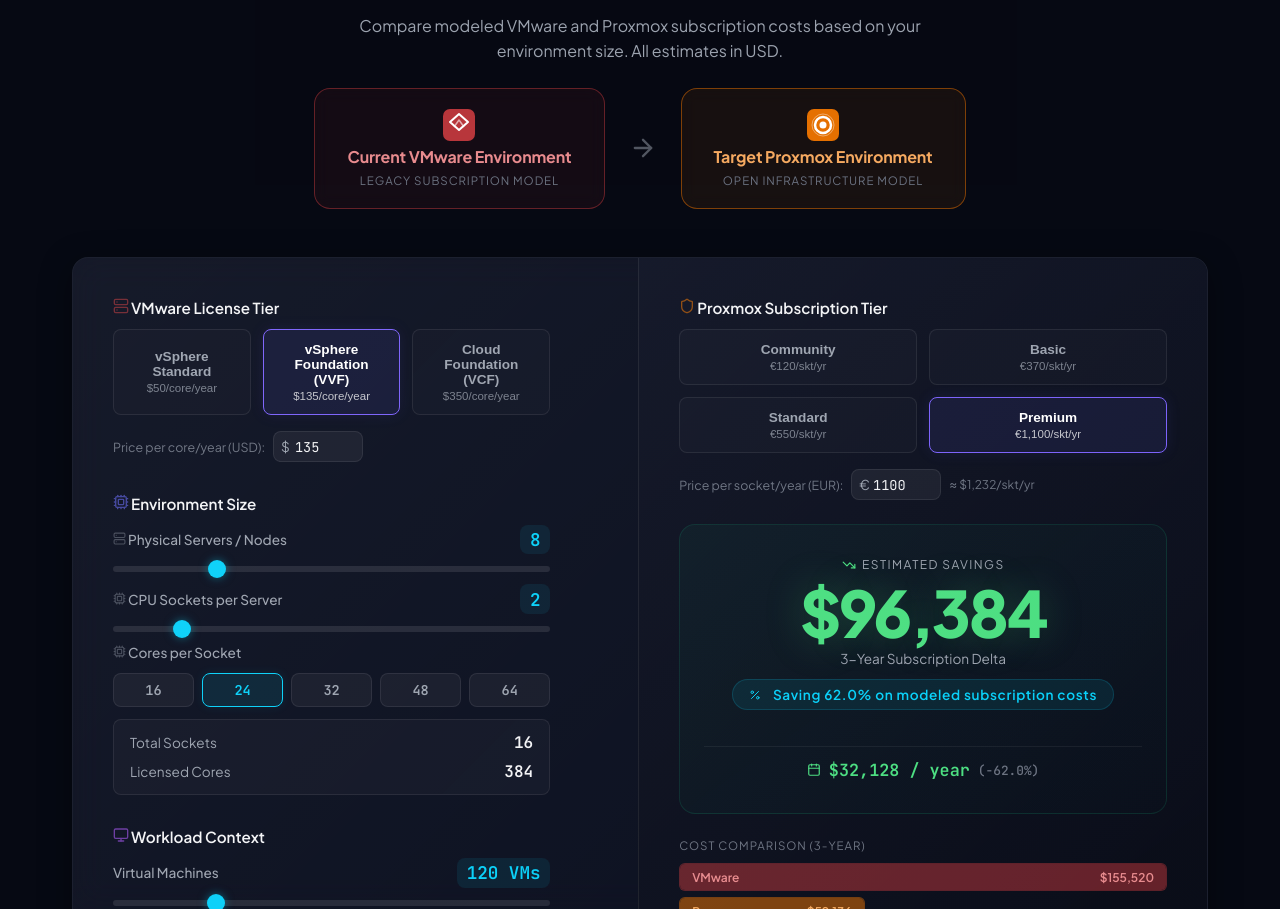
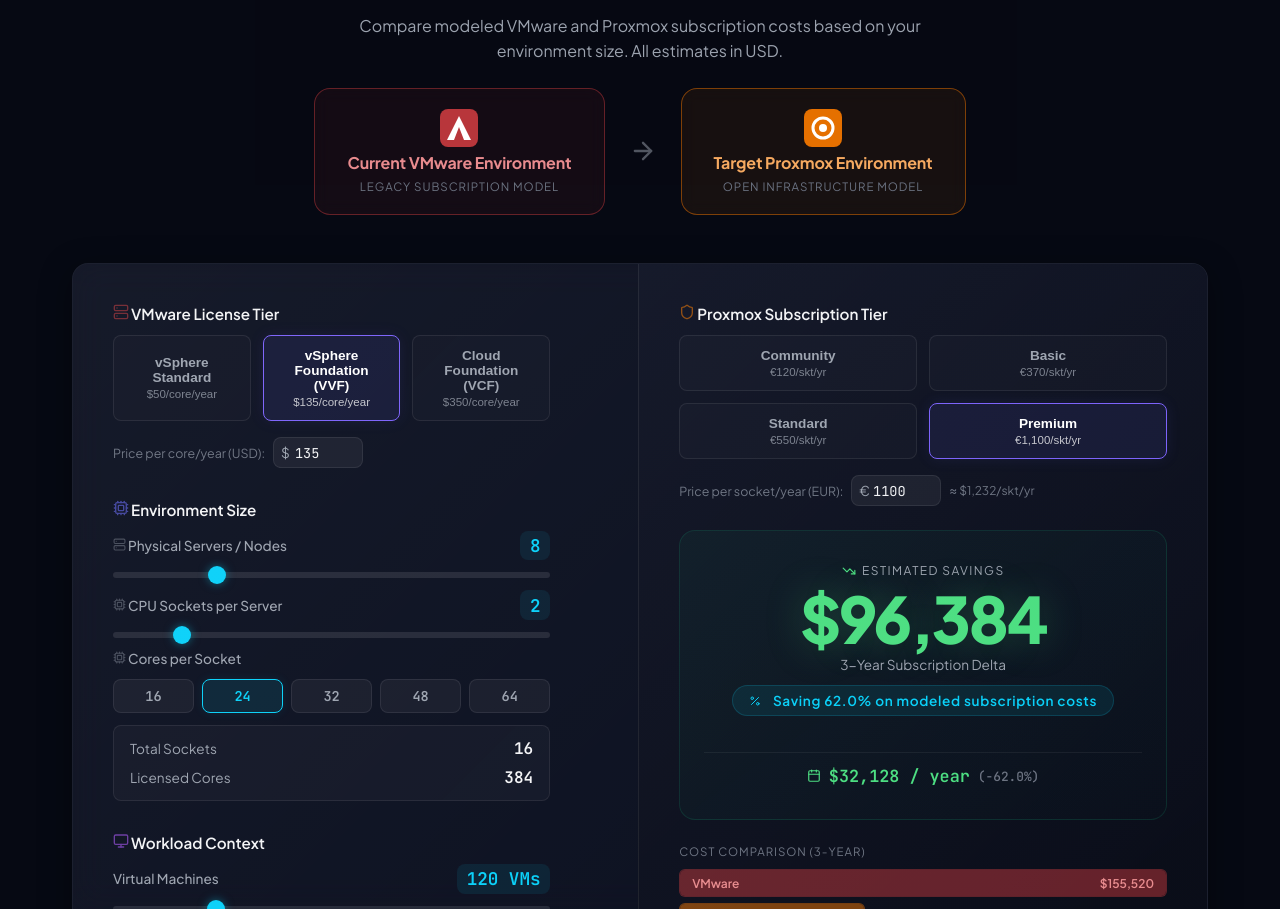
Before and after one commit to onediegopr/ShiftEvidence, a React (Vite) app: page / in a window 1280 px wide. Shown: the part 1340-2249 px from the top of the page. Built offline with nearby package versions, Linux system fonts and the light colour scheme.

Commit message:
fix: improve brand isologos - VMware V-shape, Proxmox target circles
- VMware: red badge with geometric 'V' polygon
- Proxmox: orange badge with concentric target circles
- Preserve official brand colors (#b8363b / #e57000) throughout

```diff
--- a/src/components/SavingsCalculator.tsx
+++ b/src/components/SavingsCalculator.tsx
@@ -148,27 +148,16 @@
         <div className="cmp-header">
           <div className="cmp-header-badge vmware">
             <svg
-              width="32"
-              height="32"
-              viewBox="0 0 32 32"
+              width="38"
+              height="38"
+              viewBox="0 0 38 38"
               fill="none"
               xmlns="http://www.w3.org/2000/svg"
             >
-              <rect width="32" height="32" rx="7" fill="#b8363b" />
-              <path
-                d="M7 13L16 5L25 13L16 21L7 13Z"
-                fill="none"
-                stroke="white"
-                strokeWidth="2"
-                strokeLinejoin="round"
-              />
-              <path
-                d="M11 18L16 11L21 18"
-                fill="none"
-                stroke="white"
-                strokeWidth="1.5"
-                strokeLinejoin="round"
-                opacity="0.6"
+              <rect width="38" height="38" rx="8" fill="#b8363b" />
+              <polygon
+                points="19,7 7,31 14,31 19,18 24,31 31,31"
+                fill="white"
               />
             </svg>
             <span className="cmp-header-title">Current VMware Environment</span>
@@ -179,31 +168,22 @@
           </div>
           <div className="cmp-header-badge proxmox">
             <svg
-              width="32"
-              height="32"
-              viewBox="0 0 32 32"
+              width="38"
+              height="38"
+              viewBox="0 0 38 38"
               fill="none"
               xmlns="http://www.w3.org/2000/svg"
             >
-              <rect width="32" height="32" rx="7" fill="#e57000" />
+              <rect width="38" height="38" rx="8" fill="#e57000" />
               <circle
-                cx="16"
-                cy="16"
-                r="8"
+                cx="19"
+                cy="19"
+                r="10"
                 fill="none"
                 stroke="white"
-                strokeWidth="2.5"
+                strokeWidth="3"
               />
-              <circle cx="16" cy="16" r="3.5" fill="white" />
-              <circle
-                cx="16"
-                cy="16"
-                r="11"
-                fill="none"
-                stroke="white"
-                strokeWidth="1"
-                opacity="0.4"
-              />
+              <circle cx="19" cy="19" r="4" fill="white" />
             </svg>
             <span className="cmp-header-title">Target Proxmox Environment</span>
             <span className="cmp-header-sub">Open Infrastructure Model</span>
```
